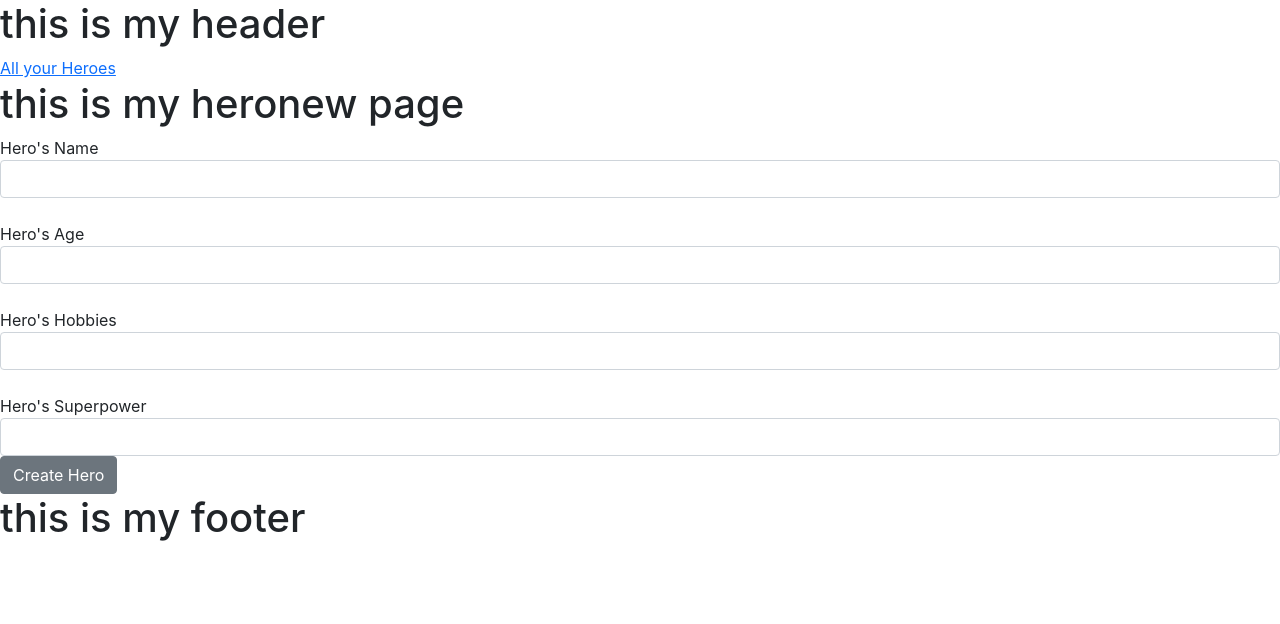
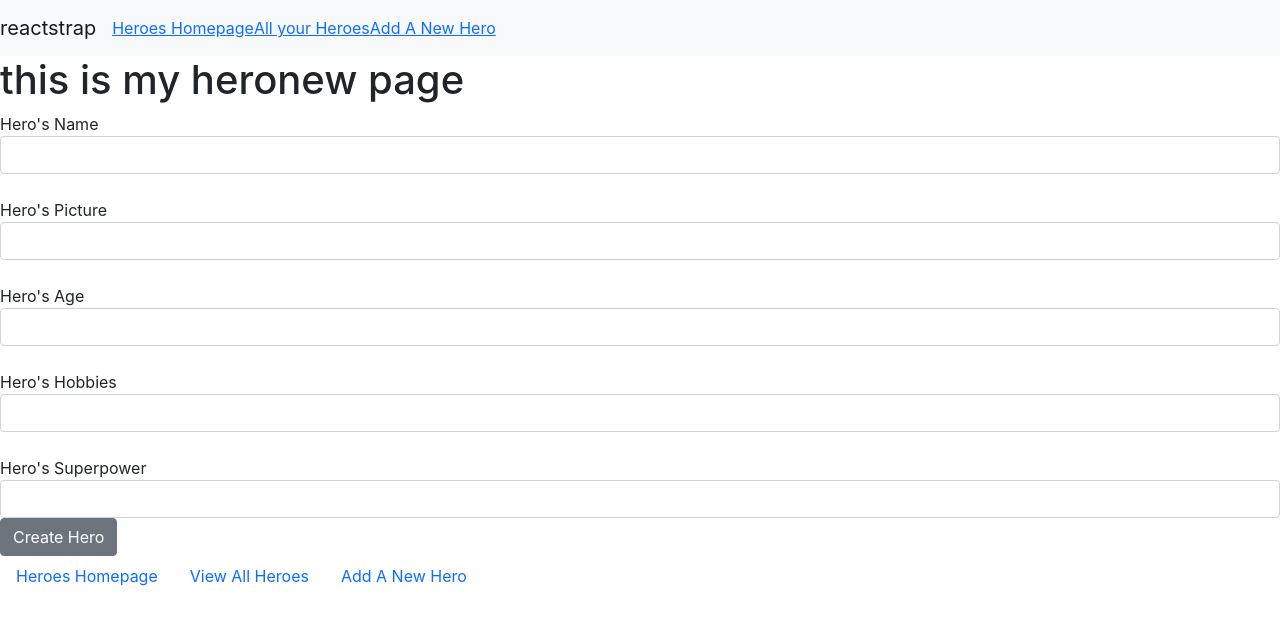
Before and after one commit to learn-academy-2021-bravo/cat-tinder-frontend-kevin-and-guillermo, a React (Create React App) app: page /heronew in a window 1280 px wide. Shown: the top 624 px of the page. Built offline with nearby package versions, Linux system fonts and the light colour scheme; the HTML template or start-up script is replaced by a standard one.

Commit message:
added pictures to new heroes

```diff
--- a/src/App.css
+++ b/src/App.css
@@ -36,3 +36,21 @@
     transform: rotate(360deg);
   }
 }
+
+.notFoundPic{
+  width: 40%;
+  display: block;
+  justify-content: center;
+  align-items: center;
+  margin: auto;
+  /* margin-left: 50%; */
+}
+
+.notFoundText{
+  text-align: center;
+}
+
+section{
+  width: 100%;
+  height: 100vh;
+}
--- a/src/components/Footer.js
+++ b/src/components/Footer.js
@@ -1,15 +1,26 @@
-import React, { Component } from 'react'
-// import { Nav, NavItem } from 'reactstrap'
-// import { NavLink } from 'react-router-dom'
+import React, { useState } from 'react';
+import { Nav, NavItem, Dropdown, DropdownItem, DropdownToggle, DropdownMenu, NavLink } from 'reactstrap';
 
-export class Footer extends Component {
-    render() {
-        return (
-            <div>
-                <h1>this is my footer</h1>
-            </div>
-        )
-    }
+const Example = (props) => {
+  const [dropdownOpen, setDropdownOpen] = useState(false);
+
+  const toggle = () => setDropdownOpen(!dropdownOpen);
+
+  return (
+    <div>
+      <Nav>
+        <NavItem>
+          <NavLink href="/" active>Heroes Homepage</NavLink>
+        </NavItem>
+        <NavItem>
+          <NavLink href="/heroindex">View All Heroes</NavLink>
+        </NavItem>
+        <NavItem>
+          <NavLink href="/heronew">Add A New Hero</NavLink>
+        </NavItem>
+      </Nav>
+    </div>
+  );
 }
 
-export default Footer
+export default Example;
--- a/src/components/Header.js
+++ b/src/components/Header.js
@@ -1,14 +1,50 @@
-import React, { Component } from 'react'
-import {NavLink} from 'react-router-dom'
-export class Header extends Component {
-    render() {
-        return (
-            <div>
-                <h1>this is my header</h1>
-                <NavLink  to = '/heroindex'>All your Heroes</NavLink>
-            </div>
-        )
-    }
+import React, { useState } from 'react';
+import {NavLink as PathLink} from 'react-router-dom'
+import {
+  Collapse,
+  Navbar,
+  NavbarToggler,
+  NavbarBrand,
+  Nav,
+  NavItem,
+  NavLink,
+  UncontrolledDropdown,
+  DropdownToggle,
+  DropdownMenu,
+  DropdownItem,
+  NavbarText
+} from 'reactstrap';
+
+const Example = (props) => {
+  const [isOpen, setIsOpen] = useState(false);
+
+  const toggle = () => setIsOpen(!isOpen);
+
+  return (
+    <div>
+      <Navbar color="light" light expand="md">
+        <NavbarBrand href="/">reactstrap</NavbarBrand>
+        <NavbarToggler onClick={toggle} />
+        <Collapse isOpen={isOpen} navbar>
+          <Nav className="mr-auto" navbar>
+              <br/>
+          <NavItem>
+              <PathLink  to = '/herohome'>Heroes Homepage</PathLink>
+            </NavItem>
+            <br/>
+            <NavItem>
+              <PathLink  to = '/heroindex'>All your Heroes</PathLink>
+            </NavItem>
+            <br/>
+            <NavItem>
+              <PathLink  to = '/heronew'>Add A New Hero</PathLink>
+            </NavItem>
+          </Nav>
+          {/* <NavbarText>Simple Text</NavbarText> */}
+        </Collapse>
+      </Navbar>
+    </div>
+  );
 }
 
-export default Header
+export default Example;
--- a/src/pages/HeroNew.js
+++ b/src/pages/HeroNew.js
@@ -8,6 +8,7 @@ export class HeroNew extends Component {
         this.state = {
             form: {
                 name: "",
+                picture: "",
                 age: "",
                 enjoys: "",
                 superpower: ""
@@ -40,6 +41,13 @@ export class HeroNew extends Component {
                     </FormGroup>
                     <br/>
                     <FormGroup>
+                        <Label for = "picture">Hero's Picture</Label>
+                        <Input type = "text" name = "picture"
+                        onChange={this.handleChange}
+                        value = { this.state.form.picture }/>
+                    </FormGroup>
+                    <br/>
+                    <FormGroup>
                         <Label for = "age">Hero's Age</Label>
                         <Input type = "text" name = "age"
                         onChange={this.handleChange}
@@ -59,6 +67,7 @@ export class HeroNew extends Component {
                         onChange={this.handleChange}
                         value = { this.state.form.superpower }/>
                     </FormGroup>
+
                     <Button name="submit" onClick={this.handleSubmit}>Create Hero</Button>
                 </Form>
                 {this.state.submitted && <Redirect to = "/heroindex" />}
--- a/src/pages/HeroShow.js
+++ b/src/pages/HeroShow.js
@@ -9,9 +9,11 @@ export class HeroShow extends Component {
             <div>
                 <h1>this is my heroshow page</h1>
                 <p>{ hero.name }</p>
+                <img src={ hero.picture } alt="user picture"></img>
                 <p>{ hero.age }</p>
                 <p>{ hero.enjoys }</p>
                 <p>{ hero.superpower }</p>
+
             </div>
         )
     }
--- a/src/pages/Home.js
+++ b/src/pages/Home.js
@@ -5,7 +5,7 @@ export class Home extends Component {
         return (
             <div>
                 <h1>this is my home page</h1>
-
+                {/* <img src="https://upload.wikimedia.org/wikipedia/en/f/fd/Marc_Spector_39.jpg"></img> */}
             </div>
         )
     }
--- a/src/pages/NotFound.js
+++ b/src/pages/NotFound.js
@@ -1,10 +1,13 @@
 import React, { Component } from 'react'
+import fatcap from '../assets/fatcap.jpeg'
 
-export class NotFound extends Component {
+class NotFound extends Component {
     render() {
         return (
             <div>
-                <h1>this is my notfound page</h1>
+                <h1 className="notFoundText">!!!No Heroes Here!!!</h1>
+                <img src={fatcap} alt="fat captain america eating cookies"
+                className="notFoundPic"/>
             </div>
         )
     }
```
Also changed, not shown: src/assets/fatcap.jpeg (added), 1 other file (tests, documents, lock files or other folders).
